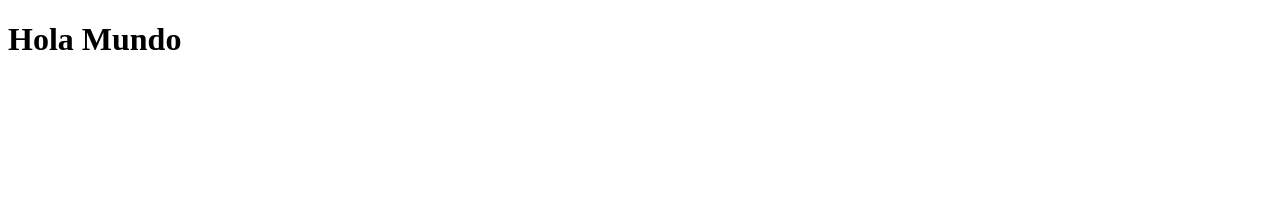
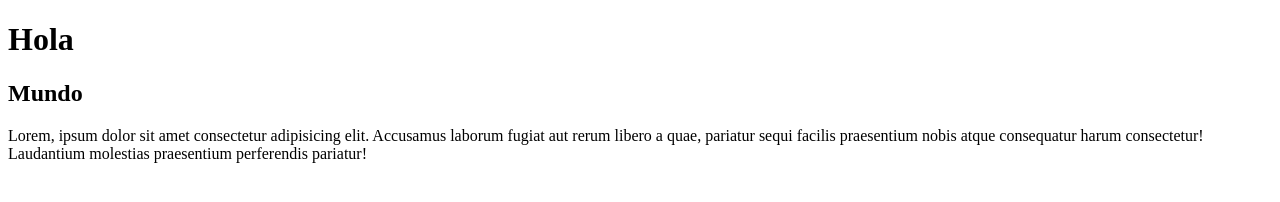
Before and after one commit to corixAllen05/tt-repositorio-chocolate, a plain HTML site: page index.html in a window 1280 px wide. Drawn offline with Linux system fonts and the light colour scheme.

Commit message:
Se modifico archivo index.html Se modificaron unas lineas con la intención de ver si saltan conflictos

```diff
--- a/index.html
+++ b/index.html
@@ -6,6 +6,8 @@
     <title>Prueba</title>
 </head>
 <body>
-    <h1>Hola Mundo</h1>
+    <h1>Hola</h1>
+    <h2>Mundo</h2>
+    <p>Lorem, ipsum dolor sit amet consectetur adipisicing elit. Accusamus laborum fugiat aut rerum libero a quae, pariatur sequi facilis praesentium nobis atque consequatur harum consectetur! Laudantium molestias praesentium perferendis pariatur!</p>
 </body>
 </html>
```
